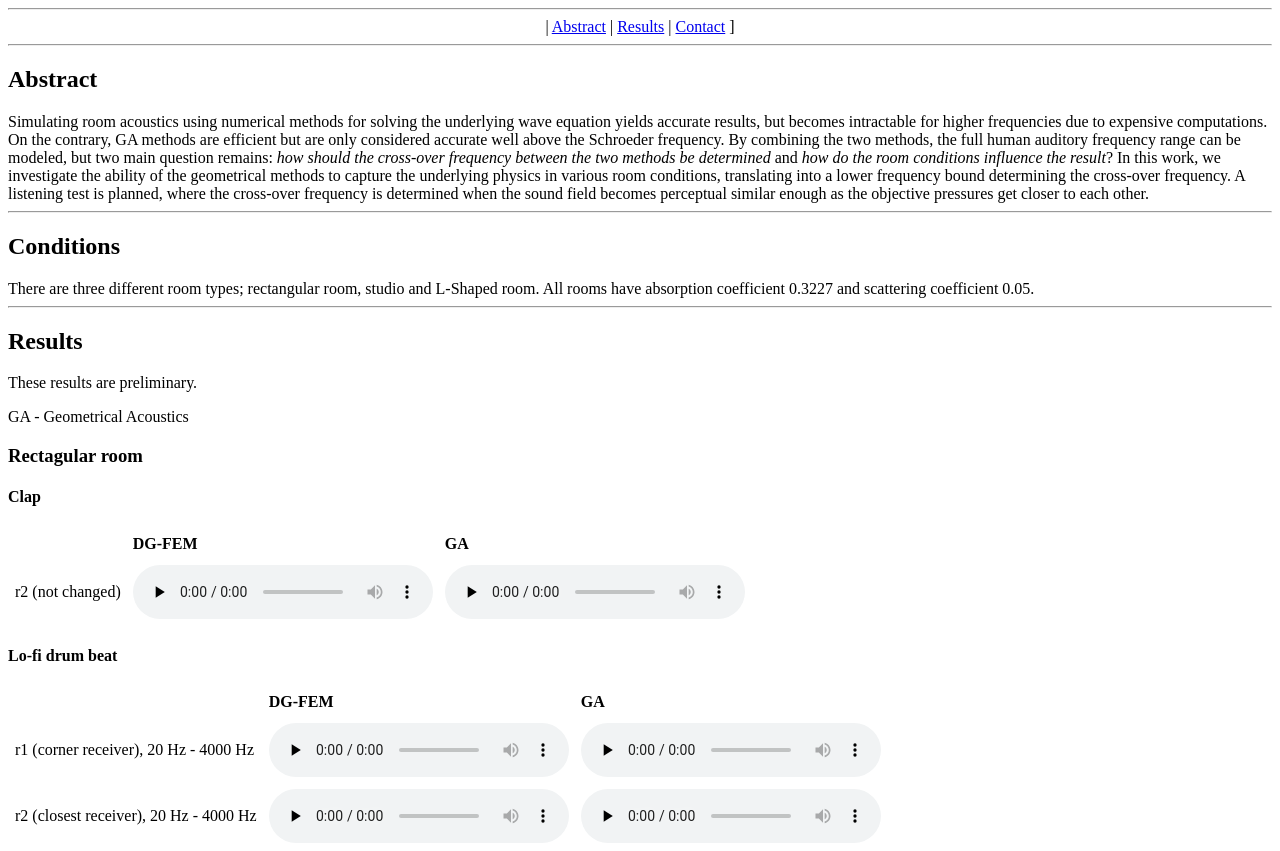
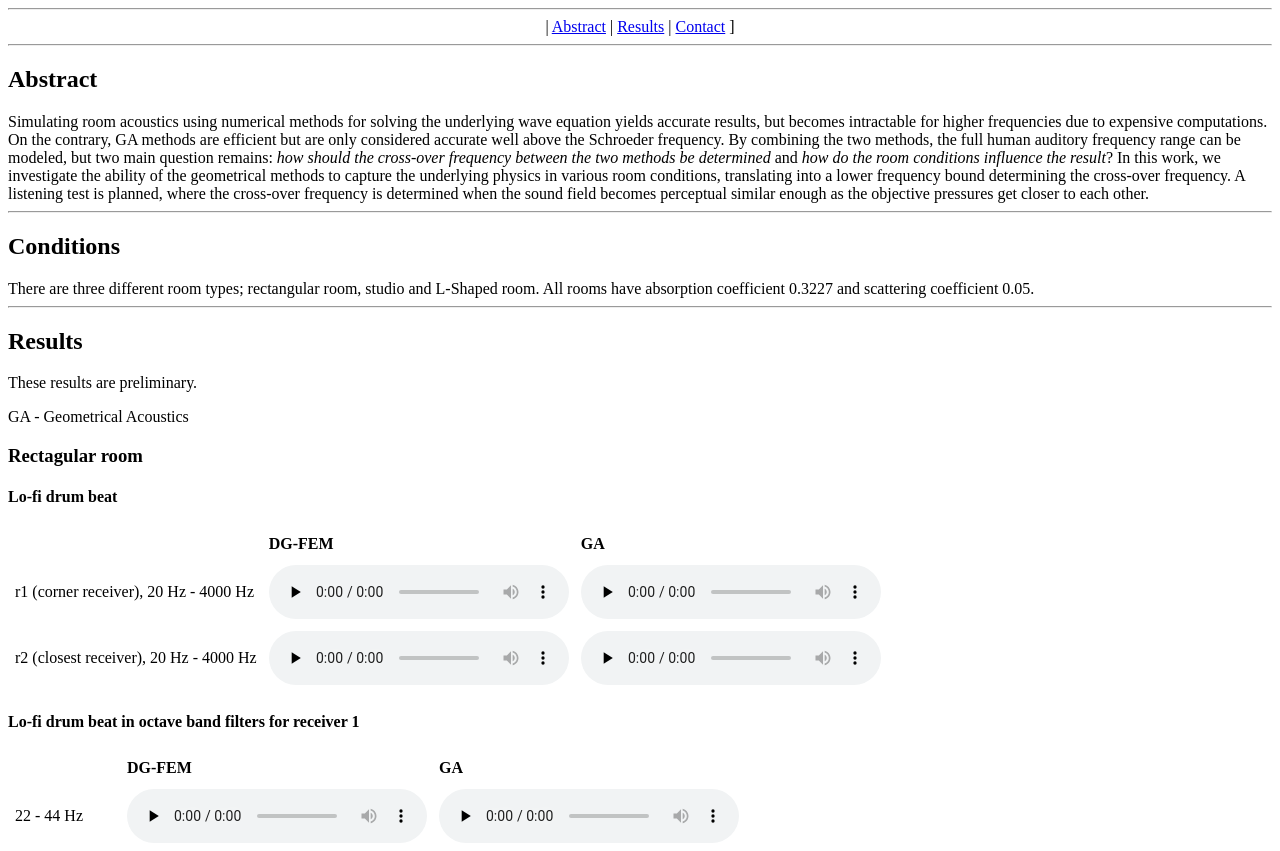
Before and after one commit to dtu-act/christina-ba-results-website, a plain HTML site: page index.html in a window 1280 px wide. Shown: the top 851 px of the page. Drawn offline with Linux system fonts and the light colour scheme.

Commit message:
Add files via upload

```diff
--- a/index.html
+++ b/index.html
@@ -60,25 +60,6 @@
     GA - Geometrical Acoustics
 
     <h3>Rectagular room</h3>
-    <h4>Clap</h4>
-    <table>
-        <tr>
-            <th></th>
-            <th>DG-FEM</th>
-            <th>GA</th>
-        </tr>
-        <tr>
-            <td>r2 (not changed)</td>
-            <td><audio controls preload="none">
-                <source
-                    src="https://jnd-crossover-freq.s3.eu-north-1.amazonaws.com/results/bedroom_clap_20hz_4000hz_01_DG.wav"
-                    type="audio/mpeg"> </audio></td>
-        <td><audio controls preload="none">
-                <source
-                    src="https://jnd-crossover-freq.s3.eu-north-1.amazonaws.com/results/bedroom_clap_20hz_4000hz_01_ODEON.wav"
-                    type="audio/mpeg"> </audio></td>
-        </tr>
-    </table>
     <h4>Lo-fi drum beat</h4>
     <table>
         <tr>
@@ -259,7 +240,7 @@
                     src="https://christina-ba-results.s3.eu-north-1.amazonaws.com/results/bedroom_drums_lofi_2000hz_4000hz_00_ODEON.wav"
                     type="audio/mpeg"> </audio></td>
         </tr>
-
+        </table>
 
 
 
@@ -272,7 +253,7 @@
 
 
     <h3>Studio (non-parallel walls)</h3>
-    </table>
+
     <h4>Lo-fi drum beat</h4>
     <table>
         <tr>
```
